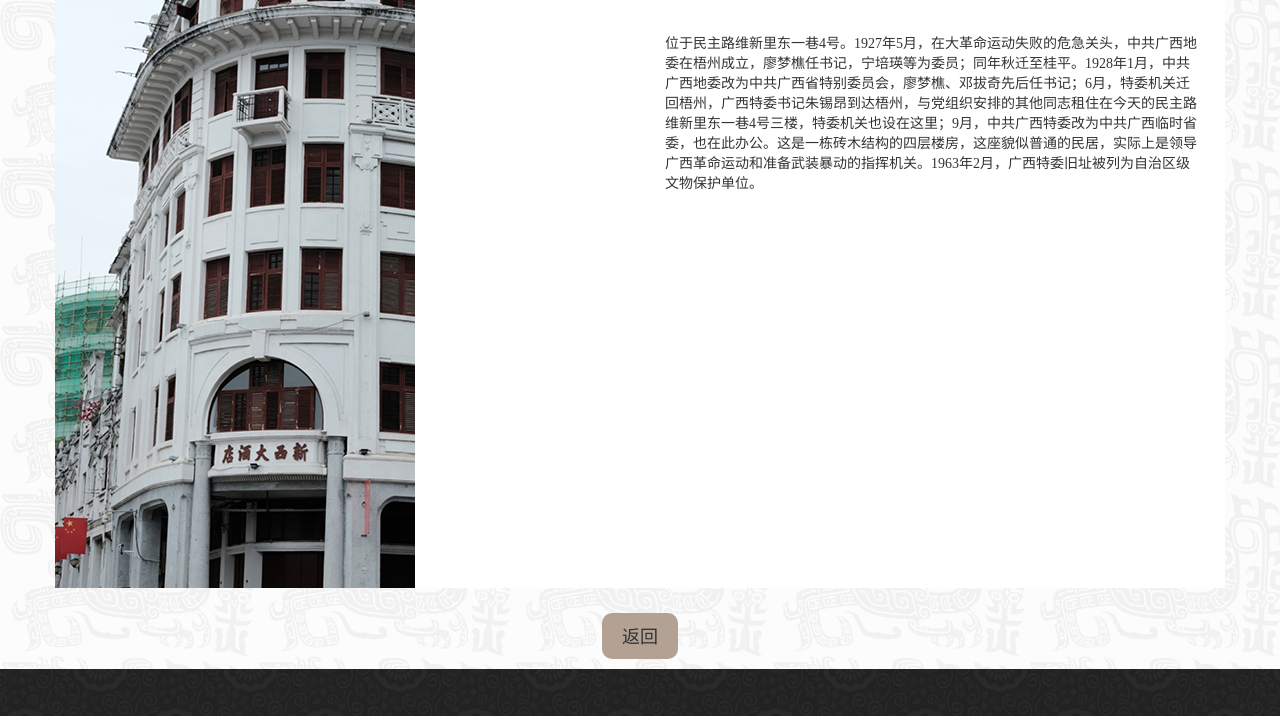
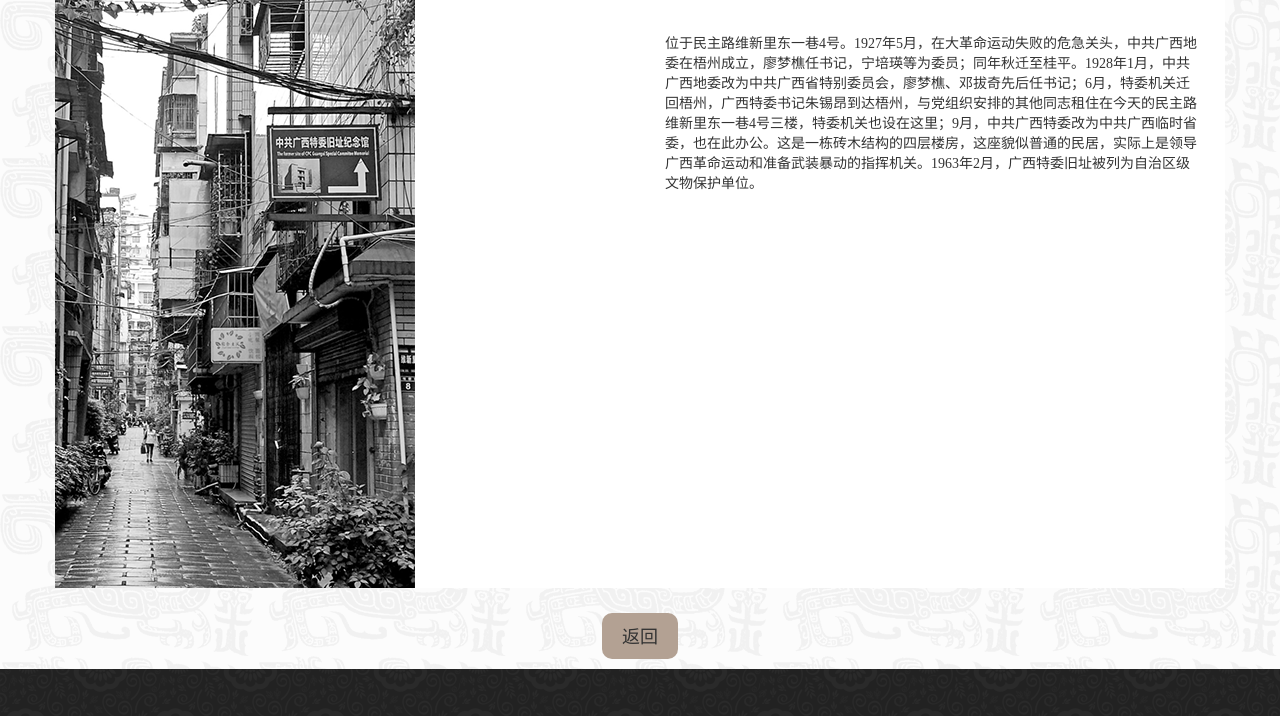
Before and after one commit to illlkl/illlkl.github.io, a plain HTML site: page yizhi3.html in a window 1280 px wide. Shown: the part 184-900 px from the top of the page. Drawn offline with Linux system fonts and the light colour scheme; files whose address does not match are found by name.

Commit message:
Add files via upload

```diff
--- a/yizhi3.html
+++ b/yizhi3.html
@@ -49,7 +49,7 @@
             <div class="col-lg-12 tup">
               <div class="row bg">
                 <div class="col-lg-6 tp">
-                  <img src="images/2.png"class="img-responsive tp" alt="Responsive image">
+                  <img src="images/3.png"class="img-responsive tp" alt="Responsive image">
                 </div>
                 <div class="col-lg-6 wz1">
                 <h1>中共广西特委旧址</h1>
```
